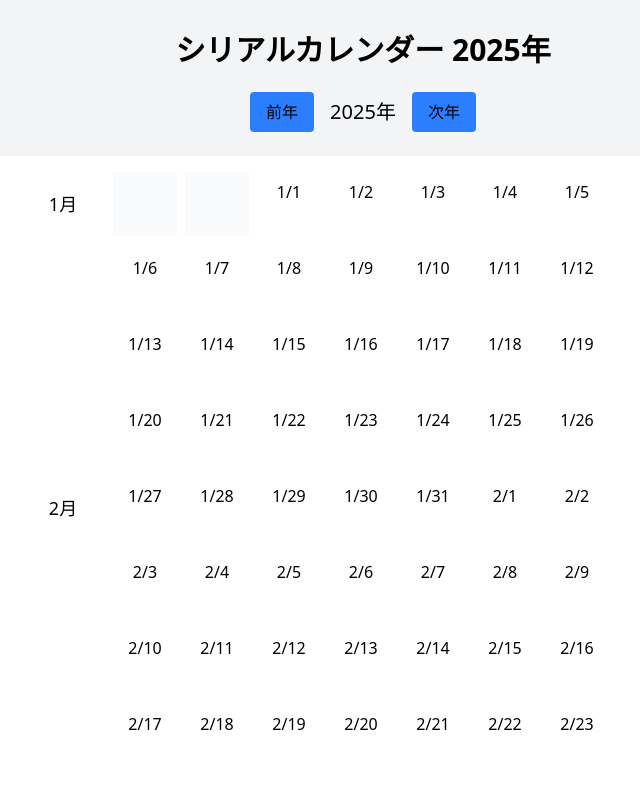
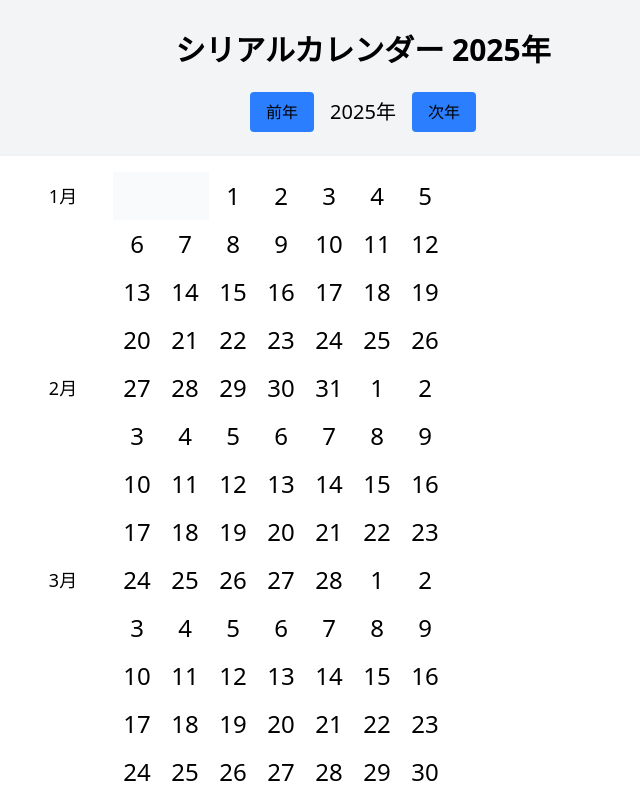
Before and after one commit to okonomi/period-calendar, a React (Vite) app: page / in a window 1280 px wide. Shown: the top 792 px of the page, without its empty margins (277-917 px from the left). Built offline with nearby package versions, Linux system fonts and the light colour scheme.

Commit message:
style: adjust height of calendar elements for improved layout consistency

```diff
--- a/src/App.tsx
+++ b/src/App.tsx
@@ -28,13 +28,13 @@ export const App: React.FC = () => {
           <div className="overflow-x-auto bg-white rounded-lg shadow">
             <div className="flex flex-row mt-4 mx-auto" style={{ width: "700px" }}>
               {/* 左カラム - 月名表示 */}
-              <div className="w-[100px] flex flex-col gap-3">
+              <div className="w-[100px] flex flex-col">
                 {weeklyDates.map((week, weekIndex) => {
                   const firstDayOfMonth = week.find(d => d?.getDate() === 1);
                   const month = firstDayOfMonth?.getMonth();
 
                   return (
-                    <div key={`month-${weekIndex}`} className="h-16 flex items-center justify-center">
+                    <div key={`month-${weekIndex}`} className="h-12 flex items-center justify-center">
                       {month !== undefined && (
                         <span className="text-lg font-medium text-black">
                           {month + 1}月
@@ -46,12 +46,12 @@ export const App: React.FC = () => {
               </div>
 
               {/* 右カラム - カレンダー本体 */}
-              <div className="flex flex-col gap-3">
+              <div className="flex flex-col">
                 {weeklyDates.map((week, weekIndex) => (
-                  <div key={`week-${weekIndex}`} className="grid grid-cols-7 gap-2">
+                  <div key={`week-${weekIndex}`} className="grid grid-cols-7">
                     {week.map((date, dateIndex) => {
                       if (!date) {
-                        return <div key={`spacer-${weekIndex}-${dateIndex}`} className="h-16 bg-gray-50" />;
+                        return <div key={`spacer-${weekIndex}-${dateIndex}`} className="h-12 bg-gray-50" />;
                       }
 
                       return (
--- a/src/components/DateCell.tsx
+++ b/src/components/DateCell.tsx
@@ -6,9 +6,9 @@ export type Props = {
 // 日付表示用のコンポーネント
 export const DateCell: React.FC<Props> = ({ date }) => {
   return (
-    <div className="h-16 w-16 p-2 rounded bg-white shrink-0">
-      <div className="text-center text-black">
-        {date.getMonth() + 1}/{date.getDate()}
+    <div className="h-12 w-12 p-2 rounded bg-white shrink-0 flex items-center justify-center">
+      <div className="text-center text-black text-2xl">
+        {date.getDate()}
       </div>
     </div>
   );
```
